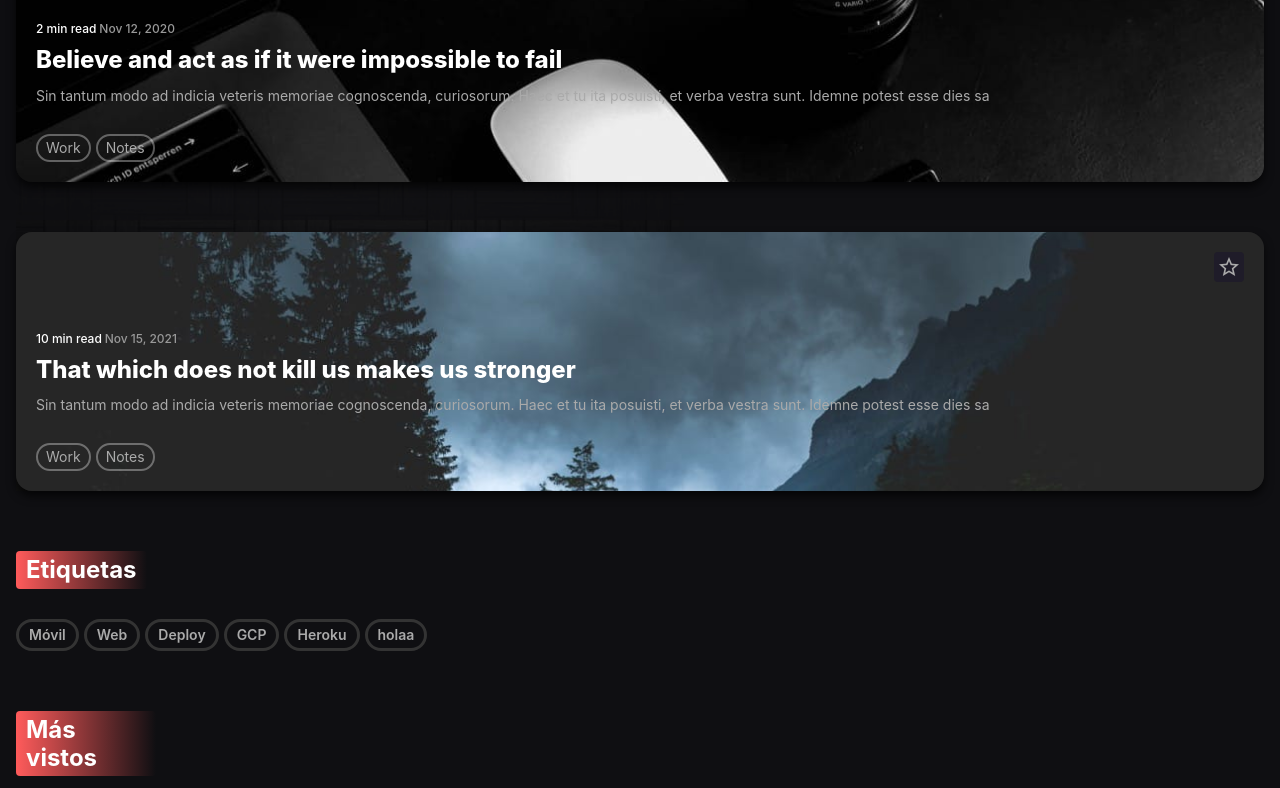
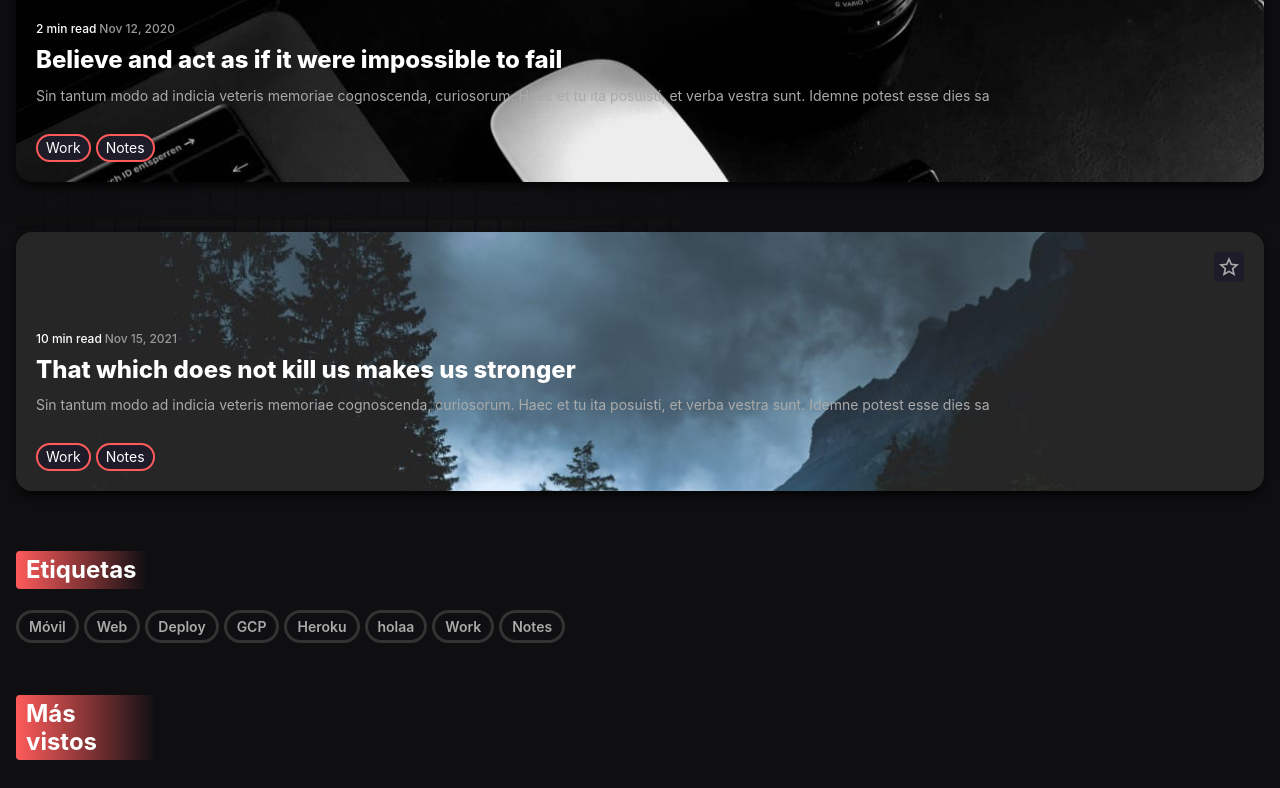
Before and after one commit to skapxd/cdw_portafolio, a Next.js app: page / in a window 1280 px wide. Shown: the part 580-1368 px from the top of the page. Built offline with nearby package versions, Linux system fonts and the light colour scheme.

Commit message:
FEAT: page tag don`t has error

```diff
--- a/components/lv_1/MiniTags/MiniTags.module.sass
+++ b/components/lv_1/MiniTags/MiniTags.module.sass
@@ -4,12 +4,12 @@
     cursor: pointer
     padding: 0.4rem 0.8rem
     border-radius: 10rem
-    color: $greyAct
     font-size: 1.4rem
-    background: $transparent
-    transition: border 0.3s ease, color 0.3s ease, background 0.3s ease
     border: solid 0.2rem #fff5
-    &:hover
-        color: $white
-        border-color: $red
-        background: $greyMini
+    // color: $greyAct
+    // background: $transparent
+    // transition: border 0.3s ease, color 0.3s ease, background 0.3s ease
+    // &:hover
+    border-color: $red
+    color: $white
+    background: $greyMini
--- a/components/lv_1/MiniTags/MiniTags.tsx
+++ b/components/lv_1/MiniTags/MiniTags.tsx
@@ -3,5 +3,9 @@ import Style from './MiniTags.module.sass'
 
 export const MiniTags = (props: TagsI) => {
     const { className, text } = props
-    return <div className={`${Style.miniTags} ${className}`}>{text}</div>
+    return (
+        <div id={text} className={`${Style.miniTags} ${className}`}>
+            {text}
+        </div>
+    )
 }
--- a/components/lv_1/Tags/Tags.tsx
+++ b/components/lv_1/Tags/Tags.tsx
@@ -1,3 +1,4 @@
+import Link from 'next/link'
 import Style from './Tags.module.sass'
 
 export interface TagsI {
@@ -6,5 +7,11 @@ export interface TagsI {
 }
 export const Tags = (props: TagsI) => {
     const { className, text } = props
-    return <div className={`${Style.tags} ${className}`}>{text}</div>
+    return (
+        <div>
+            <Link href={`/tag/${text}`}>
+                <a className={`${Style.tags} ${className}`}>{text}</a>
+            </Link>
+        </div>
+    )
 }
--- a/pages/api/tags/[id].ts
+++ b/pages/api/tags/[id].ts
@@ -1,8 +1,6 @@
-// Next.js API route support: https://nextjs.org/docs/api-routes/introduction
+import * as fs from 'fs'
 import type { NextApiRequest, NextApiResponse } from 'next'
-import * as fs from 'fs'
 import { CardPostI } from '../../../components/lv_3/CardPost/CardPost'
-import { join } from 'path'
 
 type Data = {
     success: boolean
@@ -16,21 +14,23 @@ export default function handler(
 ) {
     const queryPost = req.query.id
 
-    const data = fs.readFileSync('public/tags.json', {
+    const jsonPost = fs.readFileSync('public/post.json', {
         encoding: 'utf-8'
     })
 
-    if (!data) {
+    if (!jsonPost) {
         return res.status(400).json({
             success: false,
-            error: 'Error to load data file'
+            error: 'Error to load postTags file'
         })
     }
 
-    const tags = <string[]>JSON.parse(data)
+    const postList = <CardPostI[]>JSON.parse(jsonPost)
 
-    const post = tags.filter((e) => {
-        return e === queryPost
+    const post = postList.filter((e) => {
+        if (typeof queryPost === 'object') return
+
+        return e.tags.includes(queryPost)
     })
 
     if (post.length === 0) {
--- a/pages/tag/[tag].module.sass
+++ b/pages/tag/[tag].module.sass
@@ -0,0 +1,28 @@
+@import '../../styles/_theme.module'
+
+.tags
+    display: flex
+    flex-direction: column
+    width: 100%
+    align-items: center
+
+    &_title
+        color: $white
+        font-size: 4rem
+        font-weight: 900
+        text-align: center
+        line-height: 5.2rem
+
+    & p
+        margin-top: 3rem
+        color: $greyMedium
+        text-align: center
+        font-size: 1.6rem
+        font-weight: 500
+        line-height: 3rem
+
+    &_listPost
+        display: flex
+        flex-direction: column
+        gap: 5rem
+        margin-top: 10rem
--- a/public/tags.json
+++ b/public/tags.json
@@ -4,5 +4,7 @@
     "Deploy",
     "GCP",
     "Heroku",
-    "holaa"
+    "holaa",
+    "Work",
+    "Notes"
 ]
```
Also changed, not shown: pages/tag/[tag].tsx (+47 -24 lines).
